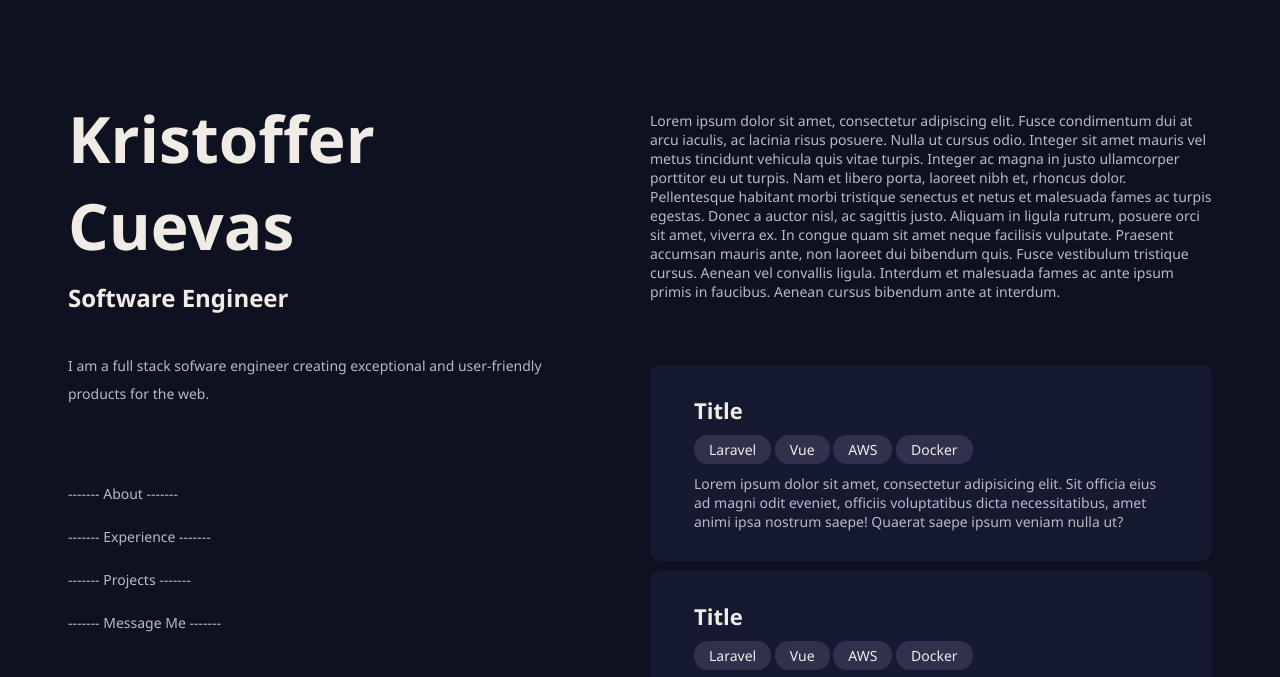
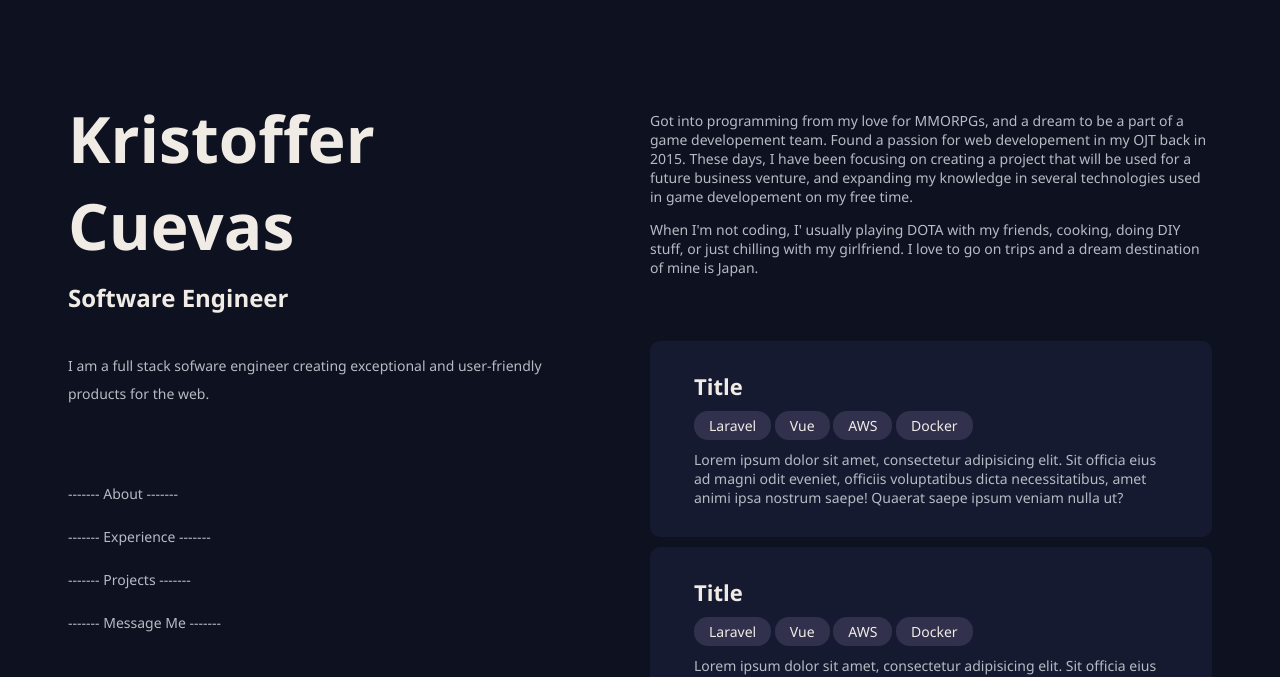
Before and after one commit to izayoo/portfolio, a website built with webpack: page index.html in a window 1280 px wide. Shown: the top 677 px of the page. Built offline with nearby package versions, Linux system fonts and the light colour scheme.

Commit message:
About Content

```diff
--- a/index.html
+++ b/index.html
@@ -42,7 +42,12 @@
                 <h2>About</h2>
             </div>
             <div class="content">
-                <p>Lorem ipsum dolor sit amet, consectetur adipiscing elit. Fusce condimentum dui at arcu iaculis, ac lacinia risus posuere. Nulla ut cursus odio. Integer sit amet mauris vel metus tincidunt vehicula quis vitae turpis. Integer ac magna in justo ullamcorper porttitor eu ut turpis. Nam et libero porta, laoreet nibh et, rhoncus dolor. Pellentesque habitant morbi tristique senectus et netus et malesuada fames ac turpis egestas. Donec a auctor nisl, ac sagittis justo. Aliquam in ligula rutrum, posuere orci sit amet, viverra ex. In congue quam sit amet neque facilisis vulputate. Praesent accumsan mauris ante, non laoreet dui bibendum quis. Fusce vestibulum tristique cursus. Aenean vel convallis ligula. Interdum et malesuada fames ac ante ipsum primis in faucibus. Aenean cursus bibendum ante at interdum.</p>
+                <p>
+                    Got into programming from my love for MMORPGs, and a dream to be a part of a game developement team. Found a passion for web developement in my OJT back in 2015. These days, I have been focusing on creating a project that will be used for a future business venture, and expanding my knowledge in several technologies used in game developement on my free time.
+                </p>
+                <p>
+                    When I'm not coding, I' usually playing DOTA with my friends, cooking, doing DIY stuff, or just chilling with my girlfriend. I love to go on trips and a dream destination of mine is Japan.
+                </p>
             </div>
         </section>
         <section id="experience">
--- a/src/css/style.scss
+++ b/src/css/style.scss
@@ -182,6 +182,18 @@ main {
     }
 }
 
+#about {
+    .content {
+        p:nth-child(1) {
+            margin-top: 0;
+        }
+
+        p {
+            margin-top: 1em;
+        }
+    }
+}
+
 #projects {
     article {
         padding: 30px 44px;
--- a/src/js/imports.js
+++ b/src/js/imports.js
@@ -2,4 +2,5 @@ import 'jquery';
 
 import '@fortawesome/fontawesome-free/css/fontawesome.min.css';
 import '@fortawesome/fontawesome-free/css/brands.min.css';
+import '@fortawesome/fontawesome-free/css/solid.min.css';
 import './../css/style.css'
```
Also changed, not shown: src/css/style.css, 1 other file.
